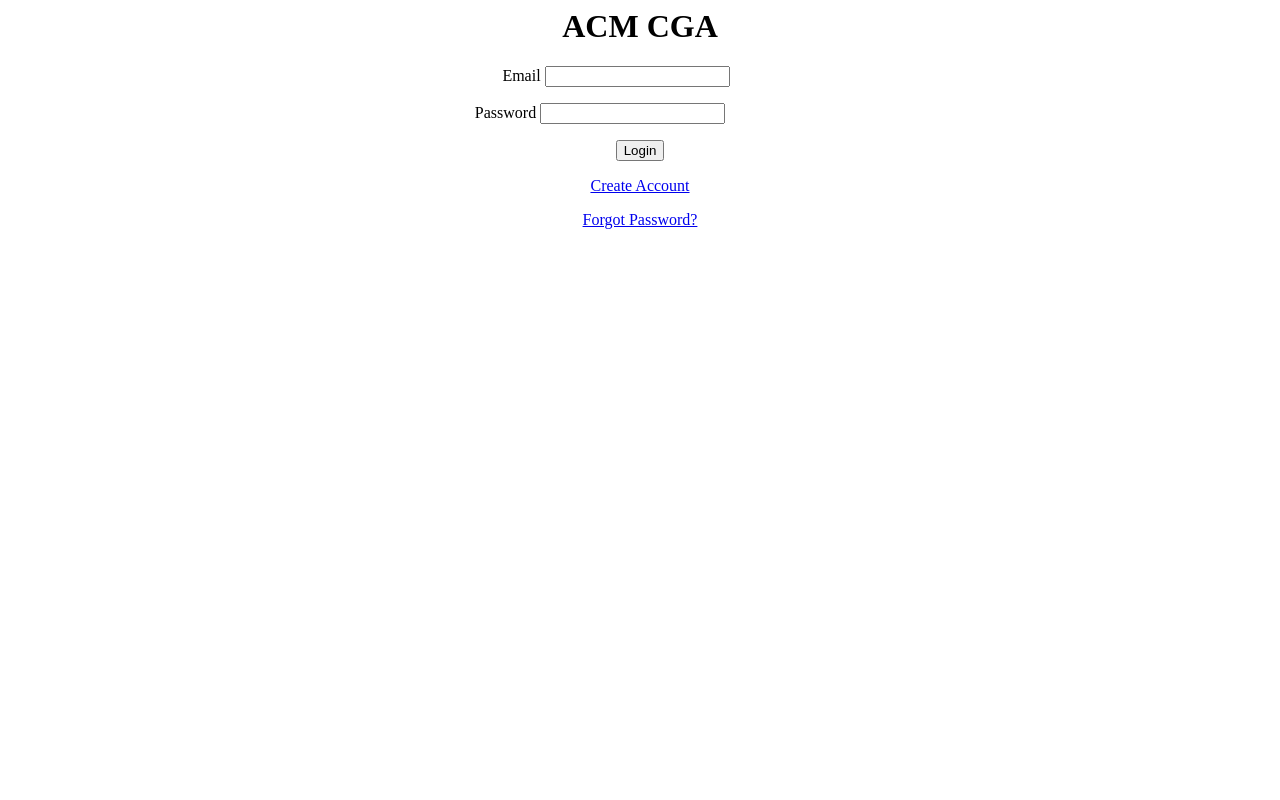
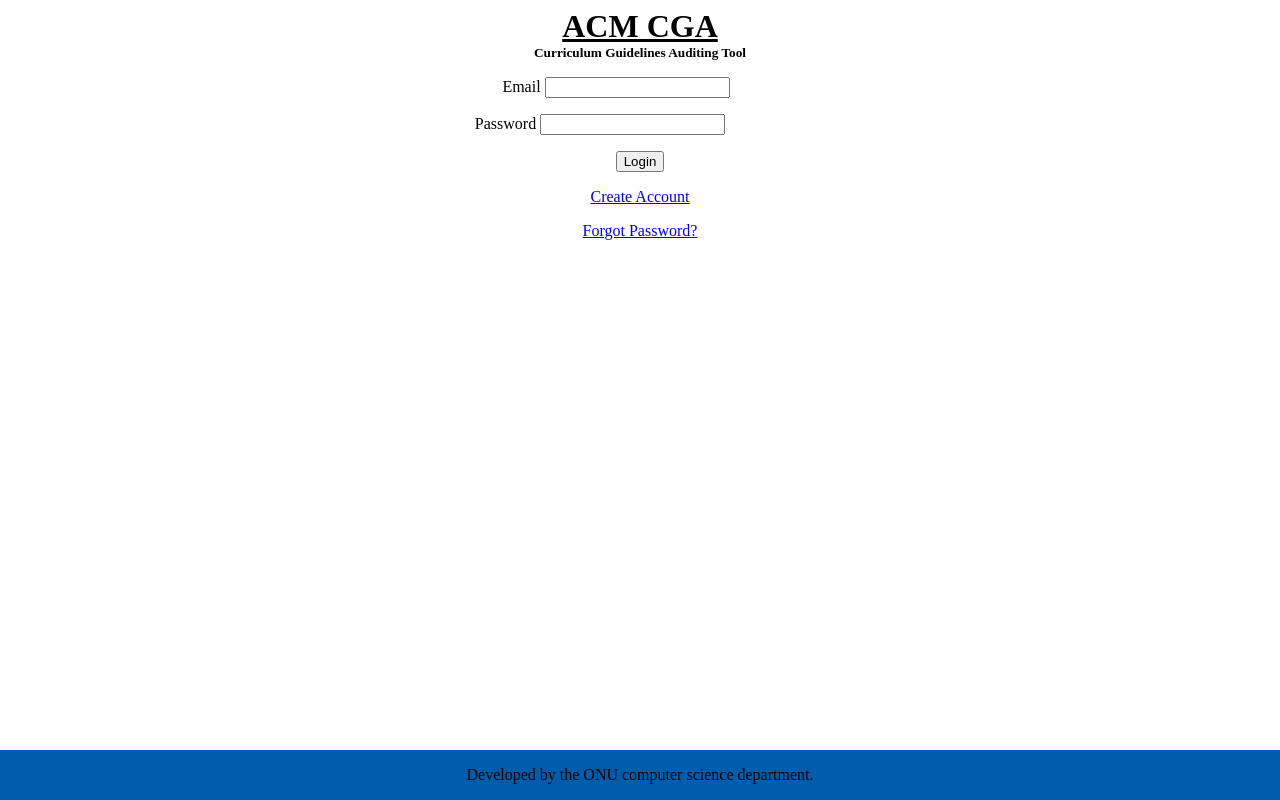
Before and after one commit to onucsis310/ACM-CGA, a PHP site: page /Login.html in a window 1280 px wide. Run offline with PHP 8.4, Linux system fonts and the light colour scheme.

Commit message:
U.I. Enhancements
-Added functionality to printing icon on report page
-Added current date-stamp to report page
-Added clarifying title on Login page for those who don't know what CGA means
-Added footer on Login page

```diff
--- a/Login.html
+++ b/Login.html
@@ -4,8 +4,15 @@
 	</head>
 
 	<body>
+		<style>
+		h1,h5{
+			display: inline;
+		}
+		</style>
+
 		<center>
-		<h1>ACM CGA</h1>
+		<h1><u>ACM CGA</u></h1><br>
+		<h5>Curriculum Guidelines Auditing Tool</h5>
  		<p>
     			<tr><td>&emsp;&emsp;Email </td><td><input type="username">&emsp;&emsp;&emsp;&emsp;&emsp;</input><td></tr>
  		</p>
@@ -19,6 +26,17 @@
 		<p>
 		<a href="ResetPassword.html">Forgot Password?</a>
 		</p>
+		<div class="footer">Developed by the ONU computer science department.</div>
+		<style>
+		.footer {
+		  position: absolute;
+		  right: 0;
+		  bottom: 0;
+		  left: 0;
+		  padding: 1rem;
+		  background-color: rgb(0, 93, 171);
+		}
+		</style>
 		</center>
 	</body>
 </html>
--- a/Report.php
+++ b/Report.php
@@ -18,12 +18,13 @@
 	<div id="nav">
 	<img src="imgs/ShowLess.png" style="width: 100%;" onclick="shortView()">
 	<img src="imgs/ShowMore.png" style="width: 100%;" onclick="advancedView()">
-	<img src="imgs/print.png" style="width: 95%; left: 2.5%; position: relative;">
+	<img src="imgs/print.png" style="width: 95%; left: 2.5%; position: relative;" onclick="window.print()">
 	<img src="imgs/back.png" style="width: 70%; left: 15%; position: relative;" onclick="history.back()">
 	</div>
 
 	<div>
-	<p style="text-align: right;">Institution: [University]<br>Prof: [Dr. Professor]<br>Report Generated: [Date]</p>
+	<p style="text-align: right;">Institution: [University]<br>Prof: [Dr. Professor]<br>
+                                      Report Generated: <?php echo date("m/d/Y"); ?></p>
 	</div>
 	<script>
 		var count = 1;
```
